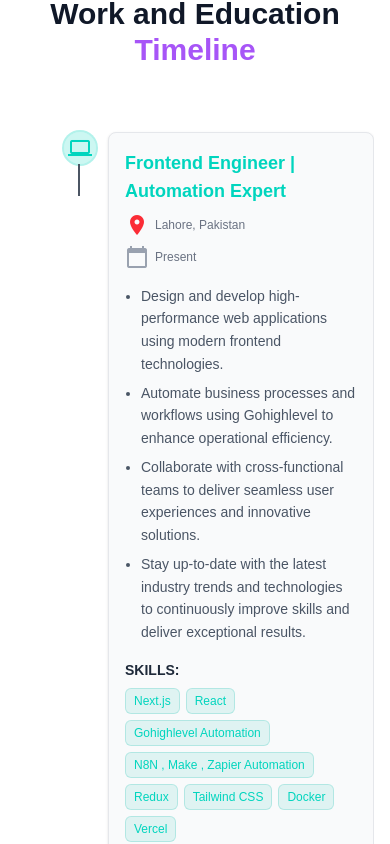
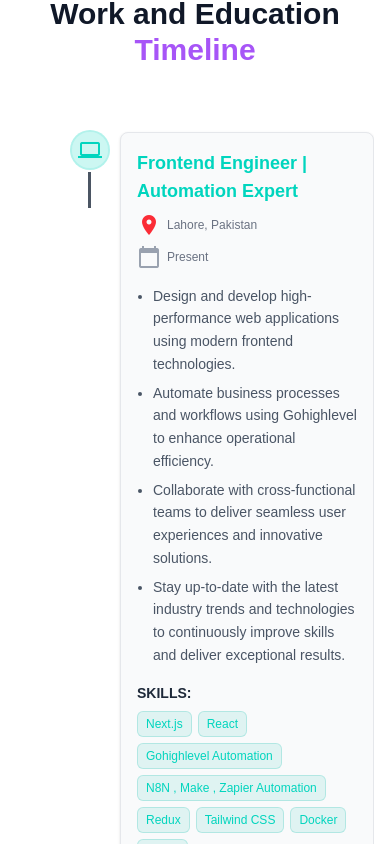
Before and after one commit to Abdul-hannan-coder/portf, a Next.js app: page / in a window 390 px wide. Shown: the part 1880-2724 px from the top of the page. Built offline with nearby package versions, Linux system fonts and the light colour scheme.

Commit message:
Refactor Timeline component animations for reduced motion support and adjust timeline item connector styles for improved layout

```diff
--- a/app/components/Timeline.tsx
+++ b/app/components/Timeline.tsx
@@ -1,7 +1,6 @@
 "use client";
 
-import { motion } from "framer-motion";
-import { useInView } from "framer-motion";
+import { motion, useInView, useReducedMotion } from "framer-motion";
 import { useRef } from "react";
 import portfolioData from "../../data/portfolio.json";
 
@@ -9,12 +8,19 @@ export default function Timeline() {
   const { timeline } = portfolioData;
   const ref = useRef(null);
   const isInView = useInView(ref, { once: true, margin: "-100px" });
+  const shouldReduceMotion = useReducedMotion();
 
   return (
     <section ref={ref} className="w-full py-20 md:py-32 overflow-x-hidden">
       <motion.h2
-        initial={{ opacity: 0, y: 20 }}
-        animate={isInView ? { opacity: 1, y: 0 } : { opacity: 0, y: 20 }}
+        initial={shouldReduceMotion ? false : { opacity: 0, y: 20 }}
+        animate={
+          shouldReduceMotion
+            ? { opacity: 1, y: 0 }
+            : isInView
+            ? { opacity: 1, y: 0 }
+            : { opacity: 0, y: 20 }
+        }
         transition={{ duration: 0.6 }}
         className="text-3xl sm:text-4xl font-bold text-center text-gray-900 dark:text-white mb-16 px-4"
       >
@@ -39,26 +45,40 @@ export default function Timeline() {
             <motion.div
               key={index}
               ref={itemRef}
-              initial={{ opacity: 0, x: -50 }}
+              initial={shouldReduceMotion ? false : { opacity: 0, x: -50 }}
               animate={
-                itemInView ? { opacity: 1, x: 0 } : { opacity: 0, x: -50 }
+                shouldReduceMotion
+                  ? { opacity: 1, x: 0 }
+                  : itemInView
+                  ? { opacity: 1, x: 0 }
+                  : { opacity: 0, x: -50 }
               }
               transition={{ duration: 0.6, delay: index * 0.2 }}
-              className="relative flex items-start pl-12 sm:pl-16 mb-8 sm:mb-12 last:mb-0"
+              className="relative flex items-start pl-14 sm:pl-16 mb-8 sm:mb-12 last:mb-0"
             >
-              <div className="flex-shrink-0 w-8 sm:w-9 text-center relative">
+              <div className="flex-shrink-0 w-9 sm:w-10 text-center relative">
                 {index < timeline.length - 1 && (
                   <motion.div
                     className="timeline-item-connector"
-                    initial={{ scaleY: 0 }}
-                    animate={itemInView ? { scaleY: 1 } : { scaleY: 0 }}
+                    initial={shouldReduceMotion ? false : { scaleY: 0 }}
+                    animate={
+                      shouldReduceMotion
+                        ? { scaleY: 1 }
+                        : itemInView
+                        ? { scaleY: 1 }
+                        : { scaleY: 0 }
+                    }
                     transition={{ duration: 0.5, delay: index * 0.2 + 0.3 }}
                   />
                 )}
                 <motion.div
-                  initial={{ scale: 0, rotate: -180 }}
+                  initial={shouldReduceMotion ? false : { scale: 0, rotate: -180 }}
                   animate={
-                    itemInView ? { scale: 1, rotate: 0 } : { scale: 0, rotate: -180 }
+                    shouldReduceMotion
+                      ? { scale: 1, rotate: 0 }
+                      : itemInView
+                      ? { scale: 1, rotate: 0 }
+                      : { scale: 0, rotate: -180 }
                   }
                   transition={{
                     duration: 0.5,
@@ -66,8 +86,8 @@ export default function Timeline() {
                     type: "spring",
                     stiffness: 200,
                   }}
-                  whileHover={{ scale: 1.2, rotate: 360 }}
-                  className={`flex items-center justify-center w-8 h-8 sm:w-9 sm:h-9 rounded-full ring-2 sm:ring-4 ${
+                  whileHover={shouldReduceMotion ? undefined : { scale: 1.2, rotate: 360 }}
+                  className={`flex items-center justify-center w-9 h-9 sm:w-10 sm:h-10 rounded-full ring-2 sm:ring-4 ${
                     item.iconColor === "teal"
                       ? "bg-teal-400/20 dark:bg-teal-400/10 ring-teal-400/30"
                       : "bg-amber-400/20 dark:bg-amber-400/10 ring-amber-400/30"
@@ -85,15 +105,23 @@ export default function Timeline() {
                 </motion.div>
               </div>
               <motion.div
-                initial={{ opacity: 0, y: 20 }}
+                initial={shouldReduceMotion ? false : { opacity: 0, y: 20 }}
                 animate={
-                  itemInView ? { opacity: 1, y: 0 } : { opacity: 0, y: 20 }
+                  shouldReduceMotion
+                    ? { opacity: 1, y: 0 }
+                    : itemInView
+                    ? { opacity: 1, y: 0 }
+                    : { opacity: 0, y: 20 }
                 }
                 transition={{ duration: 0.5, delay: index * 0.2 + 0.4 }}
-                whileHover={{
-                  scale: 1.02,
-                  boxShadow: "0 10px 30px rgba(0,0,0,0.1)",
-                }}
+                whileHover={
+                  shouldReduceMotion
+                    ? undefined
+                    : {
+                        scale: 1.02,
+                        boxShadow: "0 10px 30px rgba(0,0,0,0.1)",
+                      }
+                }
                 className="ml-3 sm:ml-6 w-full bg-gray-50 dark:bg-gray-900/50 p-4 sm:p-6 rounded-lg border border-gray-200 dark:border-gray-800 shadow-sm transition-all duration-300"
               >
                 <h3
--- a/app/globals.css
+++ b/app/globals.css
@@ -35,17 +35,17 @@ html {
 
 .timeline-item-connector {
   position: absolute;
-  top: 2rem;
-  left: 0.875rem;
-  width: 2px;
+  top: 2.5rem;
+  left: 1rem;
+  width: 3px;
   height: 100%;
   background-color: #374151;
 }
 
 @media (min-width: 640px) {
   .timeline-item-connector {
-    top: 2.25rem;
-    left: 1.125rem;
+    top: 2.75rem;
+    left: 1.25rem;
   }
 }
 
```
